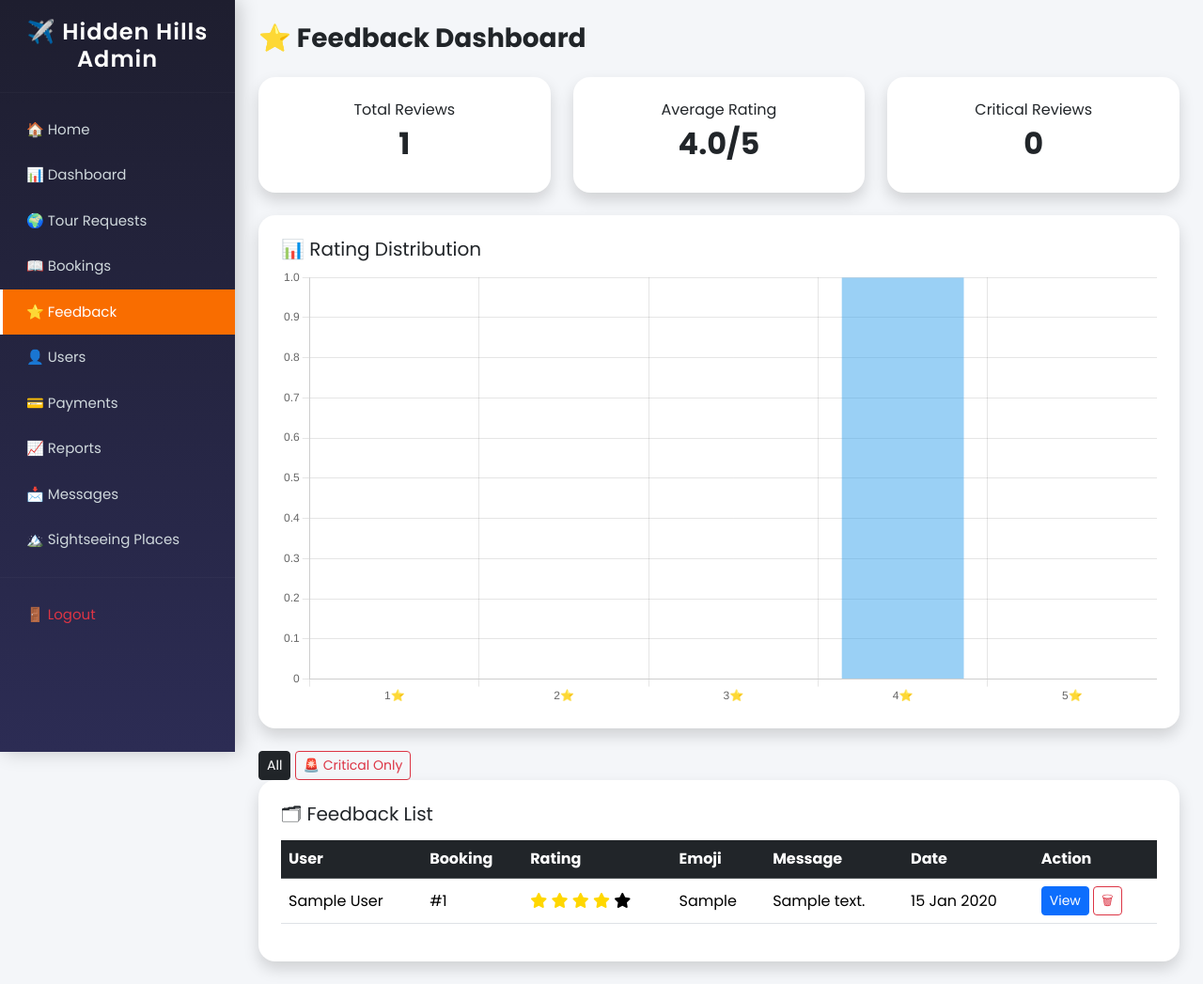
After one commit to MohammadFiroj786/tourntravels, a PHP site: page /tourntravels/admin/admin_feedback.php in a window 1280 px wide. The commit adds this page. Shown: the whole page at 94% size. Run offline with PHP 8.4, Linux system fonts and the light colour scheme; the visitor is signed in with stand-in values (Sample User, id 1); tables that the repository leaves empty or names only in its code hold one stand-in row (values such as "Sample post").

Commit message:
correction of WhatsApp integration and feedback system with admin section and user->dashboard & my_booking

```diff
--- /dev/null
+++ b/admin/admin_feedback.php
@@ -0,0 +1,232 @@
+<?php
+include("../includes/session_check.php");
+include("../includes/db.php");
+
+/* ADMIN CHECK */
+if(!isset($_SESSION['admin_id'])){
+    header("Location: login.php");
+    exit();
+}
+
+/* DELETE FEEDBACK */
+if(isset($_GET['delete'])){
+    $id = intval($_GET['delete']);
+    $conn->query("DELETE FROM feedback WHERE id=$id");
+    header("Location: feedback_admin.php");
+    exit();
+}
+
+/* FILTER */
+$where = "";
+if(isset($_GET['critical'])){
+    $where = "WHERE rating <= 2";
+}
+
+/* STATS */
+$total = $conn->query("SELECT COUNT(*) t FROM feedback")->fetch_assoc()['t'];
+$avg = $conn->query("SELECT ROUND(AVG(rating),1) a FROM feedback")->fetch_assoc()['a'];
+$negative = $conn->query("SELECT COUNT(*) n FROM feedback WHERE rating<=2")->fetch_assoc()['n'];
+
+/* CHART DATA */
+$chartData = [];
+for($i=1;$i<=5;$i++){
+    $chartData[] = $conn->query("SELECT COUNT(*) c FROM feedback WHERE rating=$i")->fetch_assoc()['c'];
+}
+
+/* FEEDBACK LIST */
+$feedbacks = $conn->query("
+SELECT f.*, u.name
+FROM feedback f
+LEFT JOIN users u ON f.user_id=u.id
+$where
+ORDER BY f.created_at DESC
+");
+?>
+<!DOCTYPE html>
+<html>
+<head>
+<title>Admin Feedback Panel</title>
+<meta name="viewport" content="width=device-width, initial-scale=1">
+
+<link href="https://cdn.jsdelivr.net/npm/bootstrap@5.3.2/dist/css/bootstrap.min.css" rel="stylesheet">
+<link href="https://cdnjs.cloudflare.com/ajax/libs/font-awesome/6.4.0/css/all.min.css" rel="stylesheet">
+<link href="https://fonts.googleapis.com/css2?family=Poppins:wght@400;600;700&display=swap" rel="stylesheet">
+
+<style>
+body{
+    background:#f4f6f9;
+    font-family:'Poppins',sans-serif;
+}
+.card{border:none;border-radius:18px;}
+.stat{padding:25px;text-align:center;}
+.stat h2{font-weight:700;}
+.star{color:gold;}
+.badge{border-radius:20px;padding:6px 14px;}
+.negative{background:#ffe5e5;}
+</style>
+</head>
+
+<body>
+
+<?php include("navbar_admin.php"); ?>
+
+<div class="adminLayoutContent py-4">
+
+<h3 class="fw-bold mb-4">⭐ Feedback Dashboard</h3>
+
+<!-- STATS -->
+<div class="row g-4 mb-4">
+<div class="col-md-4">
+<div class="card stat shadow">
+<h6>Total Reviews</h6>
+<h2><?= $total ?></h2>
+</div>
+</div>
+
+<div class="col-md-4">
+<div class="card stat shadow">
+<h6>Average Rating</h6>
+<h2><?= $avg ?: '0.0' ?>/5</h2>
+</div>
+</div>
+
+<div class="col-md-4">
+<div class="card stat shadow">
+<h6>Critical Reviews</h6>
+<h2><?= $negative ?></h2>
+</div>
+</div>
+</div>
+
+<!-- CHART -->
+<div class="card shadow p-4 mb-4">
+<h5>📊 Rating Distribution</h5>
+<canvas id="ratingChart"></canvas>
+</div>
+
+<!-- FILTER -->
+<a href="<?= $_SERVER['PHP_SELF'] ?>"
+class="btn btn-sm <?= !isset($_GET['critical']) ? 'btn-dark' : 'btn-outline-dark' ?>">
+All
+</a>
+
+<a href="<?= $_SERVER['PHP_SELF'] ?>?critical=1"
+class="btn btn-sm <?= isset($_GET['critical']) ? 'btn-danger' : 'btn-outline-danger' ?>">
+🚨 Critical Only
+</a>
+
+<!-- TABLE -->
+<div class="card shadow p-4">
+<h5 class="mb-3">🗂 Feedback List</h5>
+
+<div class="table-responsive">
+<table class="table table-hover align-middle">
+
+<thead class="table-dark">
+<tr>
+<th>User</th>
+<th>Booking</th>
+<th>Rating</th>
+<th>Emoji</th>
+<th>Message</th>
+<th>Date</th>
+<th>Action</th>
+</tr>
+</thead>
+
+<tbody>
+
+<?php if($feedbacks->num_rows > 0){ ?>
+<?php while($f = $feedbacks->fetch_assoc()){ ?>
+
+<tr class="<?= ($f['rating'] <=2) ? 'negative' : '' ?>">
+
+<td><?= htmlspecialchars($f['name'] ?? 'User #'.$f['user_id']) ?></td>
+<td>#<?= $f['booking_id'] ?></td>
+
+<td>
+<?php for($i=1;$i<=5;$i++): ?>
+<i class="fa fa-star <?= $i <= $f['rating'] ? 'star':'' ?>"></i>
+<?php endfor; ?>
+</td>
+
+<td><?= $f['emoji'] ?: '—' ?></td>
+
+<td><?= mb_strimwidth($f['message'],0,40,'...') ?></td>
+
+<td><?= date('d M Y', strtotime($f['created_at'])) ?></td>
+
+<td>
+<button class="btn btn-sm btn-primary"
+data-bs-toggle="modal"
+data-bs-target="#view<?= $f['id'] ?>">
+View
+</button>
+
+<a href="?delete=<?= $f['id'] ?>"
+onclick="return confirm('Delete this feedback?')"
+class="btn btn-sm btn-outline-danger">
+🗑
+</a>
+</td>
+
+</tr>
+
+<!-- MODAL -->
+<div class="modal fade" id="view<?= $f['id'] ?>">
+<div class="modal-dialog modal-dialog-centered modal-lg">
+<div class="modal-content">
+
+<div class="modal-header">
+<h5>Feedback Detail</h5>
+<button class="btn-close" data-bs-dismiss="modal"></button>
+</div>
+
+<div class="modal-body">
+<p><strong>User:</strong> <?= htmlspecialchars($f['name'] ?? 'User #'.$f['user_id']) ?></p>
+<p><strong>Booking ID:</strong> #<?= $f['booking_id'] ?></p>
+<p><strong>Rating:</strong> <?= $f['rating'] ?>/5 <?= $f['emoji'] ?></p>
+<hr>
+<p><?= nl2br(htmlspecialchars($f['message'])) ?></p>
+</div>
+
+</div>
+</div>
+</div>
+
+<?php } ?>
+<?php } else { ?>
+<tr>
+<td colspan="7" class="text-center text-muted">No feedback found.</td>
+</tr>
+<?php } ?>
+
+</tbody>
+
+</table>
+</div>
+</div>
+
+</div>
+
+<script src="https://cdn.jsdelivr.net/npm/bootstrap@5.3.2/dist/js/bootstrap.bundle.min.js"></script>
+<script src="https://cdn.jsdelivr.net/npm/chart.js"></script>
+
+<script>
+new Chart(document.getElementById('ratingChart'), {
+    type:'bar',
+    data:{
+        labels:['1⭐','2⭐','3⭐','4⭐','5⭐'],
+        datasets:[{
+            data: <?= json_encode($chartData) ?>,
+        }]
+    },
+    options:{
+        plugins:{legend:{display:false}},
+        responsive:true
+    }
+});
+</script>
+
+</body>
+</html>
--- a/admin/navbar_admin.php
+++ b/admin/navbar_admin.php
@@ -156,6 +156,10 @@ padding:15px;
 </li>
 
 <li class="nav-item">
+<a class="nav-link <?= ($current_page=='admin_feedback.php')?'active':'' ?>" href="admin_feedback.php">⭐ Feedback</a>
+</li>
+
+<li class="nav-item">
 <a class="nav-link <?= ($current_page=='manage_users.php')?'active':'' ?>" href="manage_users.php">👤 Users</a>
 </li>
 
@@ -209,6 +213,10 @@ padding:15px;
 📖 Bookings
 </a>
 
+<a class="adminLayoutLink <?= ($current_page=='admin_feedback.php')?'active':'' ?>" href="admin_feedback.php">
+⭐ Feedback
+</a>
+
 <a class="adminLayoutLink <?= ($current_page=='manage_users.php')?'active':'' ?>" href="manage_users.php">
 👤 Users
 </a>
```
Also changed, not shown: admin/confirm_booking.php (+23 -25 lines), user/feedback.php (added, +243 -0 lines), user/my-bookings.php (+84 -77 lines), user/submit-feedback.php (added, +20 -0 lines), user/user-dashboard.php (+27 -1 lines).
